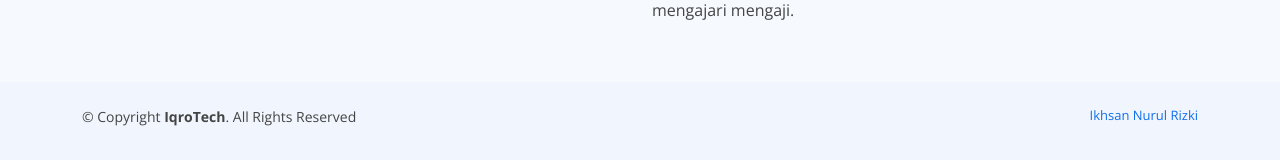
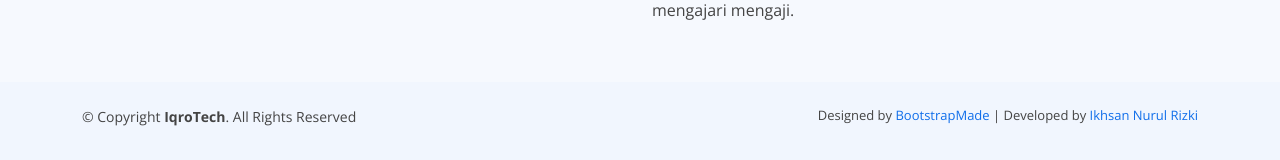
Before and after one commit to IkhsanNurulRizki/IqroTech_BootstrapXDjango, a Django app: page / in a window 1280 px wide. Shown: the part 1987-2147 px from the top of the page. Run offline with Django 4.2, Linux system fonts and the light colour scheme; some libraries are stand-ins or nearby versions.

Commit message:
update done

```diff
--- a/iqrotech_site/templates/footer.html
+++ b/iqrotech_site/templates/footer.html
@@ -6,6 +6,7 @@
         &copy; Copyright <strong><span>IqroTech</span></strong>. All Rights Reserved
       </div>
       <div class="credits">
+        Designed by <a href="https://bootstrapmade.com/">BootstrapMade</a> | Developed by
         <a href="https://github.com/IkhsanNurulRizki">Ikhsan Nurul Rizki</a>
       </div>
     </div>
```
